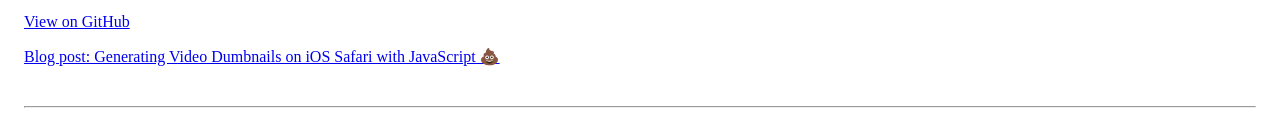
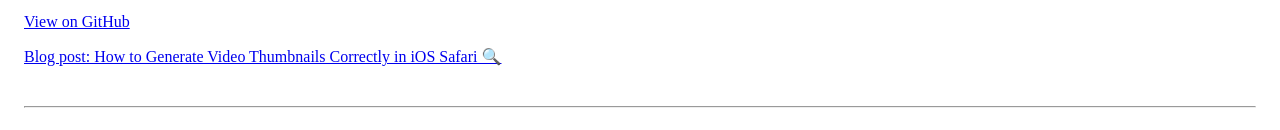
Before and after one commit to Gumball12/generate-video-dumbnail, a plain HTML site: page index.html in a window 1280 px wide. Shown: the part 146-276 px from the top of the page. Drawn offline with Linux system fonts and the light colour scheme.

Commit message:
deploy: 63aa2ed5a1db904a41ad7fb88c386778cabe01f6

```diff
--- a/index.html
+++ b/index.html
@@ -58,10 +58,10 @@
 
         <p>
           <a
-            href="https://shj.rip/article/generating-video-dumbnails-on-ios-safari-with-javascript.html"
+            href="https://shj.rip/article/how-to-generate-video-thumbnails-correctly-in-ios-safari.html"
           >
-            Blog post: Generating Video Dumbnails on iOS Safari with JavaScript
-            💩
+            Blog post: How to Generate Video Thumbnails Correctly in iOS Safari
+            🔍
           </a>
         </p>
       </section>
```
